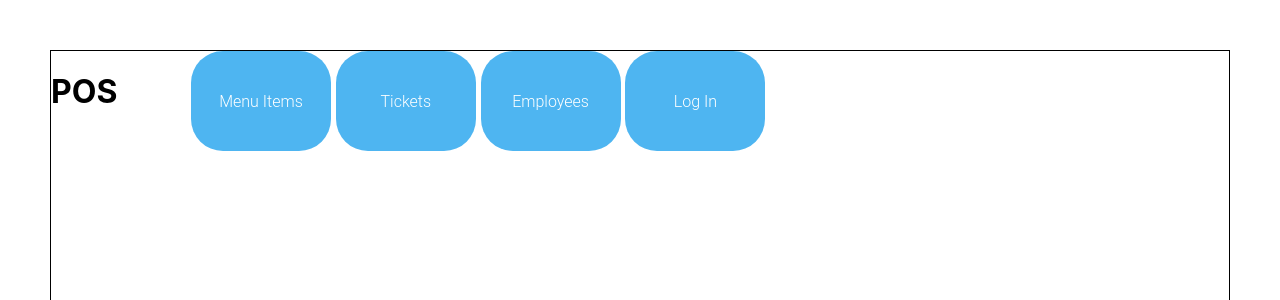
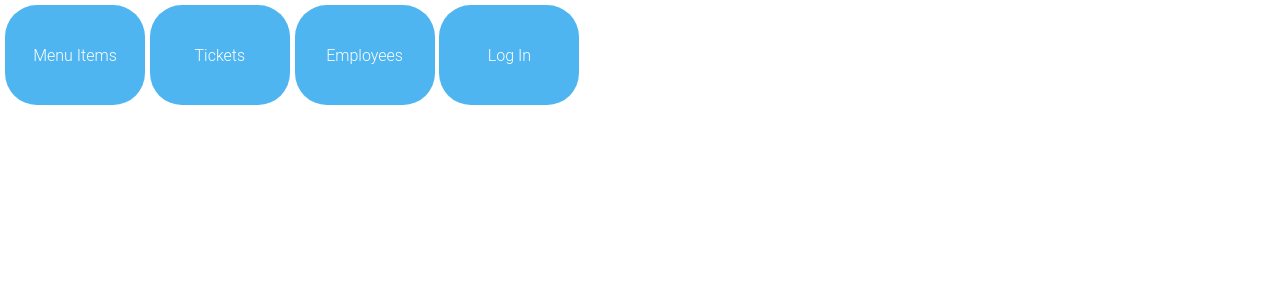
Before and after one commit to duylnguyen/Project4-POS-System, a React (Create React App) app in the folder client/: page / in a window 1280 px wide. Shown: the top 300 px of the page. Built offline with nearby package versions, Linux system fonts and the light colour scheme; the HTML template or start-up script is replaced by a standard one.

Commit message:
Commit24: Styling CSS

```diff
--- a/client/src/App.css
+++ b/client/src/App.css
@@ -64,13 +64,8 @@ a.button3:hover {
 }
 
 #root {
-  margin: 50px;
-  border: 1px solid black;
+  margin: 5px;
   height: 40rem;
-}
-
-.logo {
-  width: 140px;
 }
 
 .mainpage {
@@ -83,6 +78,24 @@ a.button3:hover {
   flex-direction: row;
 }
 
-.space {
-  width: 620px;
+.container {
+  display: flex;
+  flex-direction: column;
 }
+
+.container2 {
+  display: flex;
+  flex-direction: row;
+}
+
+.wrapper3 {
+  display: flex;
+  flex-direction: row;
+  width: 70%;
+}
+
+.menuItem {
+  display: flex;
+  flex-direction: row;
+  flex-wrap: wrap;
+}
--- a/client/src/App.js
+++ b/client/src/App.js
@@ -5,6 +5,7 @@ import Users from "./components/Users";
 import User from "./components/User"
 import Tickets from "./components/Tickets"
 import MenuItems from "./components/MenuItems"
+import Display from "./components/Display"
 import "./App.css";
 import NewUserForm from "./components/NewUserForm"
 import NewMenuItemForm from "./components/NewMenuItemForm"
@@ -13,8 +14,21 @@ class App extends Component {
     render() {
         return (
             <Router>
+                <div className='container'>
+                    <div className='wrapper2'>
                         <Mainpage />
-                {/* <div> */}
+                    </div>
+                    {/* <div className='container2'>
+                        <div className='wrapper3'>
+                            <MenuItems />
+                        </div>
+                        <div className='wrapper4'>
+                            <Display />
+                        </div>
+                    </div> */}
+
+                            <div className='container2'>
+                                <div className='wrapper3'>
                                     <Switch>
                                         <Route path="/menus/new" component={NewMenuItemForm}/>
                                         <Route path="/menus" component={MenuItems}/>
@@ -23,7 +37,15 @@ class App extends Component {
                                         <Route path="/users/:id" component={User}/>
                                         <Route path="/users" component={Users}/>
                                     </Switch>
-                {/* </div> */}
+
+                                </div>
+                            <div className='wrapper4'>
+                            {/* <Display /> */}
+                        </div>
+                        </div>
+
+
+                </div>
             </Router>
         );
     }
--- /dev/null
+++ b/client/src/components/Display.js
@@ -0,0 +1,11 @@
+import React, { Component } from 'react'
+
+export default class Display extends Component {
+    render() {
+        return (
+            <div className='wrapper4'>
+
+            </div>
+        )
+    }
+}
--- a/client/src/components/Mainpage.js
+++ b/client/src/components/Mainpage.js
@@ -6,9 +6,6 @@ export default class Mainpage extends Component {
         return (
             <div className='mainpage'>
                 <div className='wrapper1'>
-                    <div className='logo'>
-                        <h1>POS</h1>
-                    </div>
                     <div className='menu'>
                         <Link to='/menus'><button>Menu Items</button></Link>
                     </div>
@@ -18,9 +15,6 @@ export default class Mainpage extends Component {
                     <div className='user'>
                         <Link to='/users'><button>Employees</button></Link>
                     </div>
-                    {/* <div className='space'>
-
-                    </div> */}
                     <div className='login'>
                         <button>Log In</button>
                     </div>
--- a/client/src/components/MenuItems.js
+++ b/client/src/components/MenuItems.js
@@ -28,11 +28,11 @@ export default class Users extends Component {
             return <div>{this.state.error}</div>
         }
         return (
-            <div>
-                <div>
-                    <h1>All Menu Items</h1>
+            <div className='menuItem'>
+
+                    {/* <h1>All Menu Items</h1> */}
                     {this.state.menus.map(menu => (
-                        <div key={menu.id}>
+                        <div key={menu.id} className='items'>
                             <Link to={`/menus/${menu.id}`} >
                                 <button>
                                 <p>{menu.menu_type}</p>
@@ -42,11 +42,11 @@ export default class Users extends Component {
                             </Link>
                         </div>
                     ))}
-                </div>
 
-                <div>
+
+
                     <Link className='new-menu-form' to='/menus/new'><button>Add Item</button></Link>
-                </div>
+
             </div>
         );
     }
```
Lines whose indentation alone changed are shown as unchanged.
